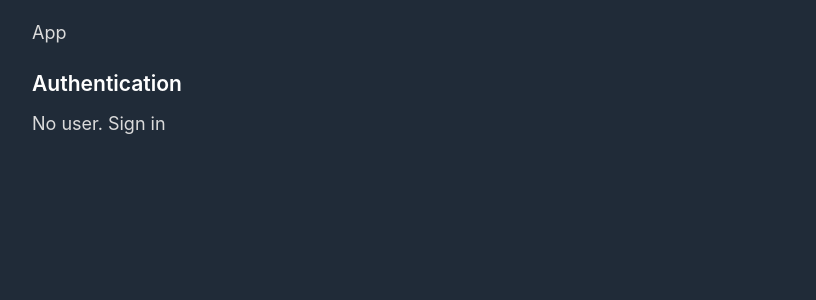
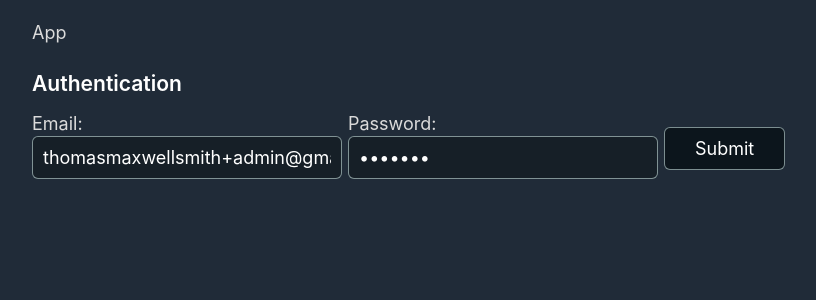
Before and after one commit to atomcorp/hangthedj, a React (Create React App) app in the folder client/: page / in a window 1280 px wide. Shown: the top 300 px of the page, without its empty margins (208-1024 px from the left). Built offline with nearby package versions, Linux system fonts and the light colour scheme; no server answers.

Commit message:
sign in and out with react

```diff
--- a/client/src/Authentication.tsx
+++ b/client/src/Authentication.tsx
@@ -1,7 +1,8 @@
-import React, {useState, useEffect, useReducer} from 'react';
-import {BrowserRouter as Router, Switch} from 'react-router-dom';
+import React, {useEffect, useReducer} from 'react';
 import firebase from 'firebase/app';
 import immer from 'immer';
+
+import LogIn from 'components/LogIn/LogIn';
 
 type StateType = {
   isGettingAuth: boolean;
@@ -31,22 +32,6 @@ const reducer = (state: StateType, action: actionTypes): StateType => {
 const Authentication = (): JSX.Element => {
   const [state, dispatch] = useReducer(reducer, initialState);
   useEffect(() => {
-    // firebase
-    //   .auth()
-    //   .signInWithEmailAndPassword(
-    //     'thomasmaxwellsmith+admin@gmail.com',
-    //     'jspr111'
-    //   )
-    //   .then((user) => {
-    //     // Signed in
-    //     // ...
-    //     console.log(user);
-    //   })
-    //   .catch((error) => {
-    //     const errorCode = error.code;
-    //     const errorMessage = error.message;
-    //     console.log(errorCode, errorMessage);
-    //   });
     firebase.auth().onAuthStateChanged((user) => {
       if (user) {
         // User is signed in, see docs for a list of available properties
@@ -69,9 +54,20 @@ const Authentication = (): JSX.Element => {
       {state.isGettingAuth && <div>Authenticating User...</div>}
       {!state.isGettingAuth &&
         (state.hasAuth ? (
-          <div>User is signed in</div>
+          <div>
+            <button
+              type="button"
+              onClick={() => {
+                firebase.auth().signOut();
+              }}
+            >
+              Sign Out
+            </button>
+          </div>
         ) : (
-          <div>No user. Sign in</div>
+          <div>
+            <LogIn />
+          </div>
         ))}
     </section>
   );
--- /dev/null
+++ b/client/src/components/LogIn/LogIn.tsx
@@ -0,0 +1,109 @@
+import React, {useReducer} from 'react';
+import immer from 'immer';
+import firebase from 'firebase/app';
+
+type StateType = {
+  email: string;
+  password: string;
+  isLoading: boolean;
+};
+
+type CredentialTypes = 'email' | 'password';
+
+type actionTypes =
+  | {
+      type: 'credentials/update';
+      payload: {
+        credential: CredentialTypes;
+        value: string;
+      };
+    }
+  | {
+      type: 'credentials/submit';
+    };
+
+const initialState = {
+  email: 'thomasmaxwellsmith+admin@gmail.com',
+  password: 'jspr111',
+  isLoading: false,
+};
+
+const reducer = (state: StateType, action: actionTypes): StateType => {
+  return immer(state, (draftState: StateType) => {
+    switch (action.type) {
+      case 'credentials/update':
+        draftState[action.payload.credential] = action.payload.value;
+        break;
+      case 'credentials/submit':
+        draftState.isLoading = true;
+        break;
+      default:
+        break;
+    }
+  });
+};
+
+const LogIn = (): JSX.Element => {
+  const [state, dispatch] = useReducer(reducer, initialState);
+  return (
+    <form
+      onSubmit={(e) => {
+        e.preventDefault();
+        dispatch({type: 'credentials/submit'});
+        firebase
+          .auth()
+          .signInWithEmailAndPassword(state.email, state.password)
+          .then((user) => {
+            // Signed in
+            // ...
+            console.log(user);
+          })
+          .catch((error) => {
+            const errorCode = error.code;
+            const errorMessage = error.message;
+            console.log(errorCode, errorMessage);
+          });
+      }}
+    >
+      <label>
+        Email:{' '}
+        <input
+          type="email"
+          placeholder="Enter your email"
+          value={state.email}
+          onChange={(e) => {
+            dispatch({
+              type: 'credentials/update',
+              payload: {
+                value: e.currentTarget.value,
+                credential: 'email',
+              },
+            });
+          }}
+        />
+      </label>
+      <label>
+        Password:{' '}
+        <input
+          type="password"
+          placeholder="Enter your password"
+          value={state.password}
+          onChange={(e) => {
+            dispatch({
+              type: 'credentials/update',
+              payload: {
+                value: e.currentTarget.value,
+                credential: 'password',
+              },
+            });
+          }}
+        />
+      </label>
+      <button disabled={state.isLoading}>
+        {state.isLoading ? 'Loading...' : 'Submit'}
+      </button>
+    </form>
+  );
+};
+
+export default LogIn;
```
Also changed, not shown: client/src/components/Register/Register.tsx (added, +20 -0 lines).
